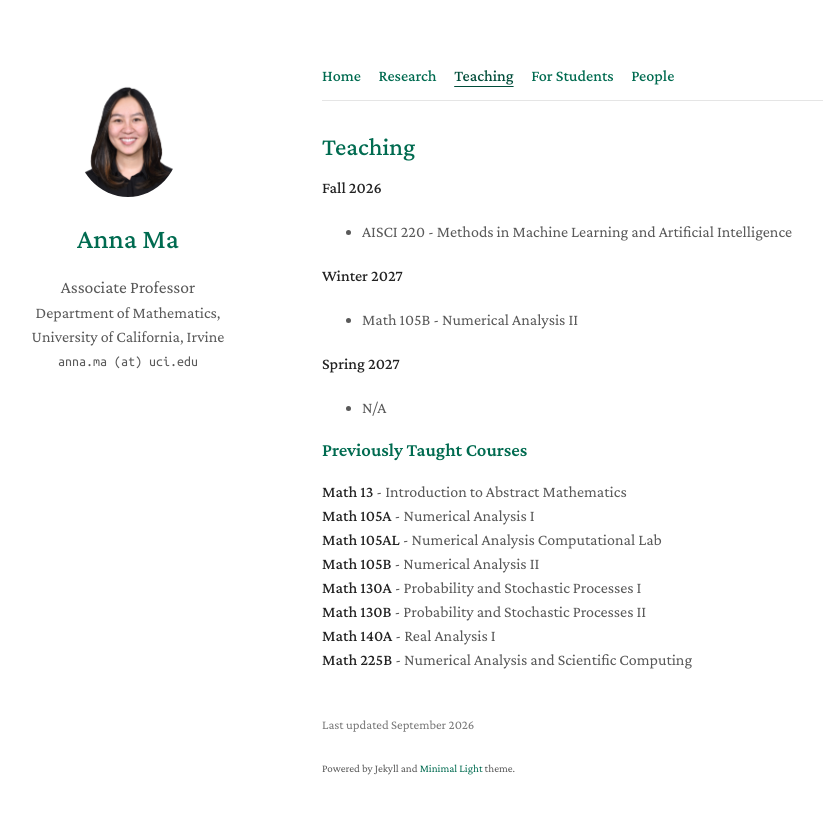
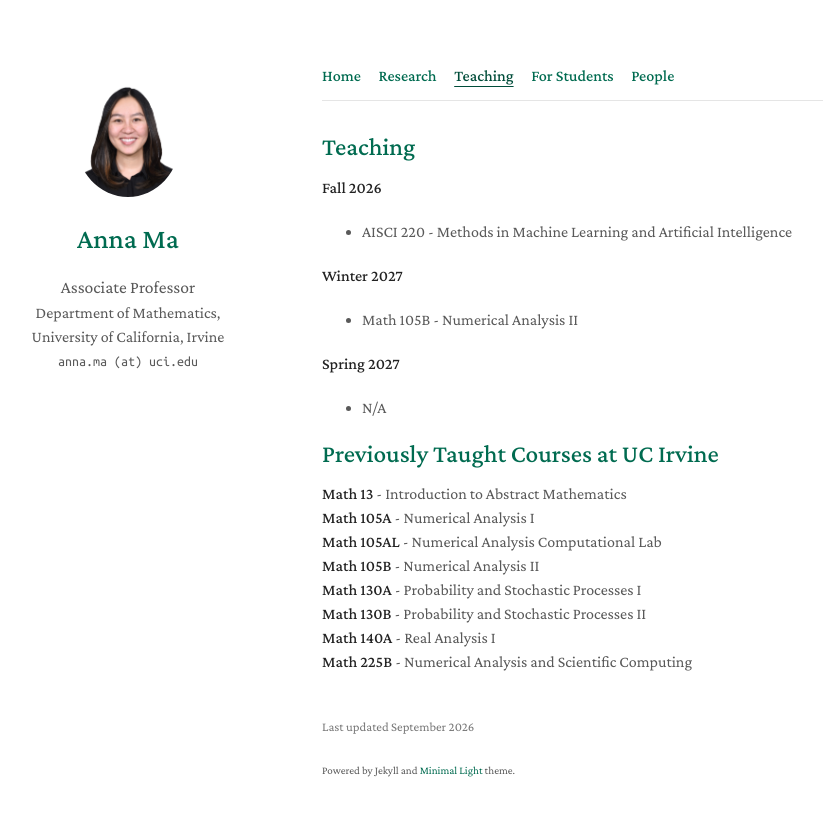
Before and after one commit to anna-math/anna-math.github.io, a Jekyll site: the page built from teaching.md, in a window 1280 px wide. Shown: the top 816 px of the page, without its empty margins (148-971 px from the left). Built offline with Jekyll 4.4.1, drawn with Linux system fonts in a browser that asks for light colours; a style sheet for code colours, icons or effects is not loaded; our own code applies the rules of GitHub Pages for plain Markdown files.

Commit message:
Update teaching.md

```diff
--- a/teaching.md
+++ b/teaching.md
@@ -17,7 +17,7 @@ permalink: /teaching/
 
 - N/A
 
-### Previously Taught Courses
+## Previously Taught Courses at UC Irvine
 
 **Math 13** - Introduction to Abstract Mathematics
 **Math 105A** - Numerical Analysis I
```
